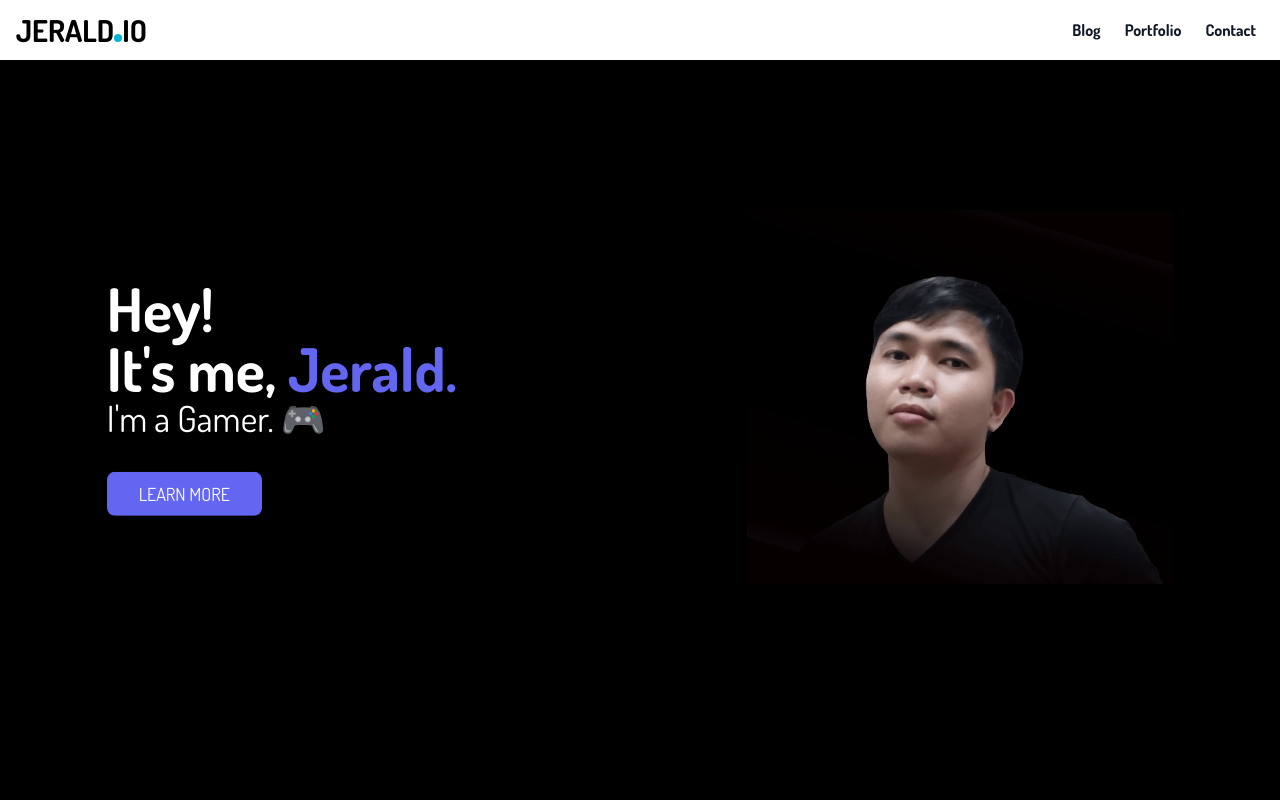
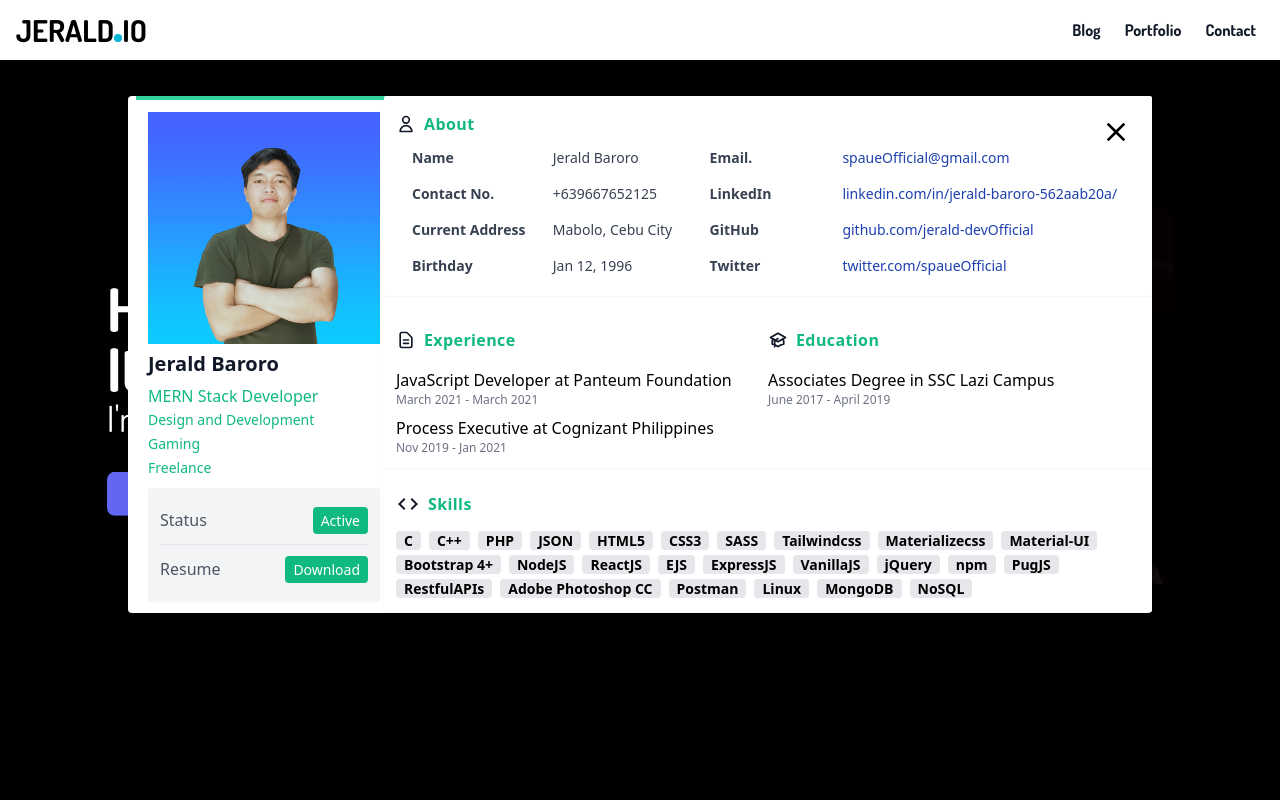
Before and after one commit to jerald-devOfficial/jerald.io, a React (Create React App) app in the folder client/: page /portfolio in a window 1280 px wide. Both pictures are taken after a click on the button "LEARN MORE". Shown: the top 800 px of the page. Built offline with nearby package versions, Linux system fonts and the light colour scheme; a web font is replaced by a local one.

Commit message:
Bug fixes on Modal

```diff
--- a/client/src/components/blog/TailwindAndReactSetup.js
+++ b/client/src/components/blog/TailwindAndReactSetup.js
@@ -85,8 +85,10 @@ function TailwindAndReactSetup() {
             <div class="mb-4 rounded-xl overflow-x-auto bg-gray-800 px-2 py-2 text-green-700">
               <pre class="language-shell">
                 <code class="language-shell">
-                  npm install tailwindcss@npm:@tailwindcss/postcss7-compat
-                  @tailwindcss/postcss7-compat postcss@^7 autoprefixer@^9
+                  <span>
+                    npm install tailwindcss@npm:@tailwindcss/postcss7-compat
+                    @tailwindcss/postcss7-compat postcss@^7 autoprefixer@^9
+                  </span>
                 </code>
               </pre>
             </div>
--- a/client/src/components/portfolio/Modal.js
+++ b/client/src/components/portfolio/Modal.js
@@ -24,10 +24,10 @@ function Modal({ showModal, setShowModal }) {
     config: {
       duration: 250,
     },
-    opacity: showModal ? 0 : 1,
-    transform: showModal ? `translateY(-100%)` : `translateY(0%)`,
-    // opacity: showModal ? 1 : 0,
-    // transform: showModal ? `translateY(0%)` : `translateY(-100%)`,
+    // opacity: showModal ? 0 : 1,
+    // transform: showModal ? `translateY(-100%)` : `translateY(0%)`,
+    opacity: showModal ? 1 : 0,
+    transform: showModal ? `translateY(0%)` : `translateY(-100%)`,
   });
 
   // click anywhere to close
@@ -146,10 +146,12 @@ function Modal({ showModal, setShowModal }) {
                     <span class="tracking-wide text-green-500">About</span>
                   </div>
                   <div class="text-gray-700">
-                    <div class="grid grid-cols-5 text-sm">
-                      <div class="col-span-2 grid grid-cols-2">
+                    <div class="grid md:grid-cols-5 text-sm">
+                      <div class="md:col-span-2 col-span-3 grid md:grid-cols-2 grid-cols-3">
                         <div class="pl-4 pr-2 py-2 font-semibold">Name</div>
-                        <div class="pl-2 py-2">Jerald Baroro</div>
+                        <div class="pl-2 py-2 md:col-span-1 col-span-2">
+                          Jerald Baroro
+                        </div>
                       </div>
                       <div class="col-span-3 grid grid-cols-3">
                         <div class="pl-4 py-2 font-semibold">Email.</div>
@@ -162,11 +164,13 @@ function Modal({ showModal, setShowModal }) {
                           </a>
                         </div>
                       </div>
-                      <div class="col-span-2 grid grid-cols-2">
+                      <div class="md:col-span-2 col-span-3 grid md:grid-cols-2 grid-cols-3">
                         <div class="pl-4 pr-2 py-2 font-semibold">
                           Contact No.
                         </div>
-                        <div class="pl-2 py-2">+639667652125</div>
+                        <div class="pl-2 py-2 md:col-span-1 col-span-2">
+                          +639667652125
+                        </div>
                       </div>
                       <div class="col-span-3 grid grid-cols-3">
                         <div class="pl-4 py-2 font-semibold">LinkedIn</div>
@@ -179,11 +183,13 @@ function Modal({ showModal, setShowModal }) {
                           </a>
                         </div>
                       </div>
-                      <div class="col-span-2 grid grid-cols-2">
+                      <div class="md:col-span-2 col-span-3 grid md:grid-cols-2 grid-cols-3">
                         <div class="pl-4 pr-2 py-2 font-semibold">
                           Current Address
                         </div>
-                        <div class="pl-2 py-2">Mabolo, Cebu City</div>
+                        <div class="pl-2 py-2 md:col-span-1 col-span-2">
+                          Mabolo, Cebu City
+                        </div>
                       </div>
                       <div class="col-span-3 grid grid-cols-3">
                         <div class="pl-4 py-2 font-semibold col-span-1">
@@ -205,9 +211,11 @@ function Modal({ showModal, setShowModal }) {
                         <div class="pl-4 pr-2 py-2">Mabolo, Cebu City</div>
                       </div> */}
 
-                      <div class="col-span-2 grid grid-cols-2">
+                      <div class="md:col-span-2 col-span-3 grid md:grid-cols-2 grid-cols-3">
                         <div class="pl-4 pr-2 py-2 font-semibold">Birthday</div>
-                        <div class="pl-2 py-2">Jan 12, 1996</div>
+                        <div class="pl-2 py-2 md:col-span-1 col-span-2">
+                          Jan 12, 1996
+                        </div>
                       </div>
                       <div class="col-span-3 grid grid-cols-3">
                         <div class="pl-4 py-2 font-semibold">Twitter</div>
@@ -229,7 +237,7 @@ function Modal({ showModal, setShowModal }) {
 
                 {/* <!-- Experience and education --> */}
                 <div class="bg-white p-3 shadow-sm rounded-sm">
-                  <div class="grid grid-cols-2">
+                  <div class="grid md:grid-cols-2">
                     <div>
                       <div class="flex items-center space-x-2 font-semibold text-gray-900 leading-8 mb-3">
                         <span clas="text-green-500">
```
Also changed, not shown: 1 other file (tests, documents, lock files or other folders).
